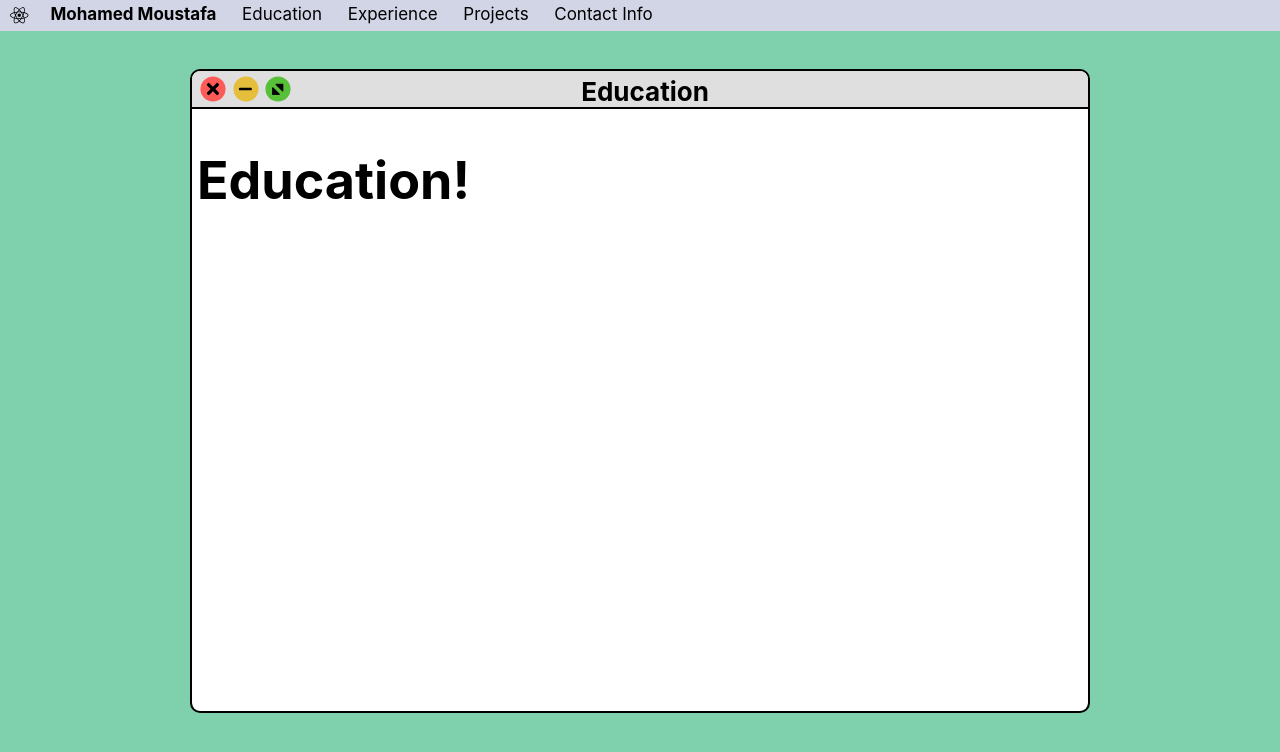
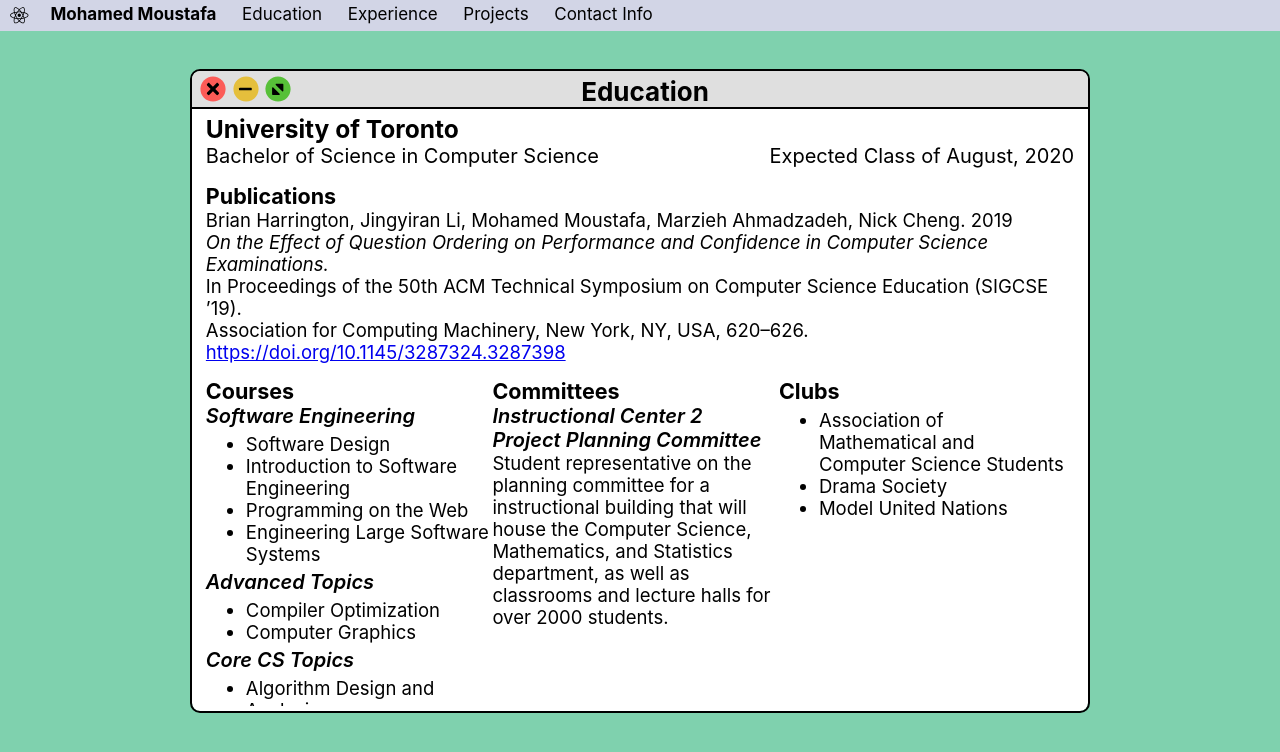
Before and after one commit to mohammadmoustafa/portfolio, a React (Create React App) app: page /education in a window 1280 px wide. Shown: the top 752 px of the page. Built offline with nearby package versions, Linux system fonts and the light colour scheme.

Commit message:
Added content for education section + publication component

```diff
--- a/src/App.js
+++ b/src/App.js
@@ -1,9 +1,8 @@
 import React from 'react';
-import logo from './logo.svg';
 import AppWindow from './components/AppWindow';
 import MenuBar from './components/MenuBar';
 
-import { Switch, Route, withRouter } from 'react-router-dom';
+import { withRouter } from 'react-router-dom';
 
 import './App.css';
 
--- a/src/components/AppWindow.js
+++ b/src/components/AppWindow.js
@@ -1,6 +1,5 @@
 import React, { Component } from 'react';
-import { FontAwesomeIcon } from '@fortawesome/react-fontawesome'
-import ReactTooltip from 'react-tooltip';
+import { FontAwesomeIcon } from '@fortawesome/react-fontawesome';
 
 import {
 	faMinus,
@@ -8,7 +7,7 @@
 	faCaretDown,
 	faCaretUp,
 	faCircle
-} from '@fortawesome/free-solid-svg-icons'
+} from '@fortawesome/free-solid-svg-icons';
 
 import { Switch, Route } from 'react-router-dom';
 
@@ -18,6 +17,7 @@
 import Education from './Education';
 import Projects from './Projects';
 import Contact from './Contact';
+import Publication from './Publication';
 
 class TitleBar extends Component {
 
@@ -72,6 +72,7 @@
 
 	constructor(props) {
 		super(props);
+
 		this.state = {
 			class: "AppWindow",
 			visible: true,
@@ -90,7 +91,7 @@
 	}
 
 	maximize = () => {
-		if (this.state.class == "AppWindow") {
+		if (this.state.class === "AppWindow") {
 			this.setState({ class: "AppWindow-max" });
 		} else {
 			this.setState({ class: "AppWindow" });
@@ -115,7 +116,61 @@
 								</Route>
 								<Route path="/experience" component={ ExperienceSection } />
 								<Route path="/education">
-									<Education school="University of Toronto" gradYear="2020" program="Computer Science" />
+
+									<Education school="University of Toronto"
+														 degree="Bachelor of Science"
+														 gradMonth={7}
+														 gradYear="2020"
+														 program="Computer Science">
+															 <div className="column" id="publications">
+																 <div className="heading bold">Publications</div>
+																	<Publication authors={['Brian Harrington', 'Jingyiran Li', 'Mohamed Moustafa', 'Marzieh Ahmadzadeh', 'Nick Cheng']}
+																							 title="On the Effect of Question Ordering on Performance and Confidence in Computer Science Examinations."
+																							 year="2019"
+																							 publication="In Proceedings of the 50th ACM Technical Symposium on Computer Science Education (SIGCSE ’19)."
+																							 publisher="Association for Computing Machinery, New York, NY, USA, 620–626."
+																							 url="https://doi.org/10.1145/3287324.3287398" />
+																</div>
+															 <div className="row">
+																<div className="column" id="courses">
+																	<div className="heading bold">Courses</div>
+																	<div className="heading-2 semi-bold italic">Software Engineering</div>
+																	<ul className="text">
+																		<li>Software Design</li>
+																		<li>Introduction to Software Engineering</li>
+																		<li>Programming on the Web</li>
+																		<li>Engineering Large Software Systems</li>
+																	</ul>
+																	<div className="heading-2 semi-bold italic">Advanced Topics</div>
+																	<ul className="text">
+																		<li>Compiler Optimization</li>
+																		<li>Computer Graphics</li>
+																	</ul>
+																	<div className="heading-2 semi-bold italic">Core CS Topics</div>
+																	<ul className="text">
+																		<li>Algorithm Design and Analysis</li>
+																		<li>Operating Systems</li>
+																		<li>Introduction to Databases</li>
+																		<li>Design and Analysis of Data Structures</li>
+																	</ul>
+																</div>
+																 <div className="column" id="committees">
+																	<div className="heading bold">Committees</div>
+																 	<div className="heading-2 semi-bold italic">Instructional Center 2<br />Project Planning Committee</div>
+																	<div className="text">Student representative on the planning committee for a instructional
+																	building that will house the Computer Science, Mathematics, and Statistics department, as well as
+																	classrooms and lecture halls for over 2000 students.</div>
+																 </div>
+																 <div className="column" id="clubs">
+																 <div className="heading bold">Clubs</div>
+																 <ul>
+																 	<li className="text">Association of Mathematical and Computer Science Students</li>
+																	<li className="text">Drama Society</li>
+																	<li className="text">Model United Nations</li>
+																</ul>
+																 </div>
+															 </div>
+									</Education>
 								</Route>
 								<Route path="/projects" component={ Projects } />
 								<Route path="/contact" component={ Contact } />
--- a/src/components/Contact.js
+++ b/src/components/Contact.js
@@ -1,5 +1,4 @@
 import React from 'react';
-import Experience from './Experience';
 import '../style/Experience.css';
 
 class Contact extends React.Component {
--- a/src/components/Education.js
+++ b/src/components/Education.js
@@ -10,18 +10,31 @@
 			school: props.school,
 			program: props.program,
 			gradYear: props.gradYear,
+			gradMonth: props.gradMonth,
+			degree: props.degree,
 		};
 	}
 
 	render() {
+		const months = ['January', 'February', 'March', 'April', 'May', 'June',
+										'July', 'August', 'September', 'October', 'November', 'December'];
 		return (
 			<div className="ExperienceSection">
 				{ this.state.visible &&
 				<React.Fragment>
-					<h1>Education!</h1>
-		        </React.Fragment>
+					<div className="Education">
+						<div className="school">{this.state.school}</div>
+						<div className="info">
+							<div className="degree">{this.state.degree} in {this.state.program}</div>
+							<div className="grad">
+								{ (new Date().getMonth() < this.state.gradMonth) && 'Expected' } Class of {months[this.state.gradMonth]}, {this.state.gradYear}
+							</div>
+						</div>
+						<div className="extra">{this.props.children}</div>
+					</div>
+		    </React.Fragment>
 		    }
-	        </div>
+	    </div>
 		);
 	}
 }
--- a/src/components/Experience.js
+++ b/src/components/Experience.js
@@ -12,12 +12,6 @@
 			start: props.start,
 			end: props.end,
 		}
-		this.handleClick = this.handleClick.bind(this);
-	}
-
-	handleClick(e) {
-		e.preventDefault();
-		alert(`You clicked me [${this.state.title}]!`);
 	}
 
 	render() {
@@ -28,7 +22,7 @@
 						<div className="location">{this.state.location}</div>
 					</div>
 					<div className="info">
-						<div className="title" onClick={this.handleClick}>{this.state.title}</div>
+						<div className="title">{this.state.title}</div>
 						<div className="date">{this.state.start} &mdash; {this.state.end}</div>
 					</div>
 					<div className="desc">{this.props.children}</div>
--- a/src/components/MenuBar.js
+++ b/src/components/MenuBar.js
@@ -1,12 +1,8 @@
-import React, { useContext } from 'react';
+import React from 'react';
 import { FontAwesomeIcon } from '@fortawesome/react-fontawesome';
 import { faReact } from '@fortawesome/free-brands-svg-icons';
 import ReactTooltip from 'react-tooltip';
-import {
-	Link,
-	BrowserRouter as Router,
-	useRouteMatch,
-} from 'react-router-dom';
+import { Link } from 'react-router-dom';
 
 import '../style/MenuBar.css';
 
--- a/src/components/Projects.js
+++ b/src/components/Projects.js
@@ -1,5 +1,4 @@
 import React from 'react';
-import Experience from './Experience';
 import '../style/Experience.css';
 
 class Projects extends React.Component {
--- /dev/null
+++ b/src/components/Publication.js
@@ -0,0 +1,31 @@
+import React from 'react';
+import '../style/Experience.css';
+
+class Experience extends React.Component {
+
+	constructor(props) {
+		super(props);
+		this.state = {
+			authors: props.authors,
+      title: props.title,
+      year: props.year,
+      publication: props.publication,
+      publisher: props.publisher,
+			url: props.url,
+		}
+	}
+
+	render() {
+		return (
+				<div className="Publication text">
+          <div className="authors">{this.state.authors.join(', ')}. {this.state.year}</div>
+					<div className="title italic">{this.state.title}</div>
+          <div className="publication">{this.state.publication}</div>
+          <div className="publisher">{this.state.publisher}</div>
+          <div className="url"><a href={this.state.url}>{this.state.url}</a></div>
+				</div>
+			);
+	}
+}
+
+export default Experience;
--- a/src/index.js
+++ b/src/index.js
@@ -2,7 +2,6 @@
 import ReactDOM from 'react-dom';
 import './index.css';
 import App from './App';
-import Education from './components/Education';
 import * as serviceWorker from './serviceWorker';
 
 import { BrowserRouter } from 'react-router-dom';
--- a/src/style/Education.css
+++ b/src/style/Education.css
@@ -1,19 +1,67 @@
 .Education {
 	display: flex;
+	flex-flow: column;
+	width: 98%;
+	align-self: center;
 }
 
-.Education .school {
+.school {
+	display: flex;
+	justify-content: space-between;
+	font-weight: bold;
+	font-size: calc(14px + (28 - 14) * ((100vw - 300px) / (1600 - 300)));
 }
 
-.Education .info {
+.Education  .info {
+	display: flex;
+	justify-content: space-between;
+	font-size: calc(14px + (22 - 14) * ((100vw - 300px) / (1600 - 300)));
+}
+
+.row {
+	display: flex;
+	width: 100%;
+}
+
+.column {
 	display: flex;
 	flex-flow: column;
 }
 
-.Education .info .program {
-
+#courses, #committees, #clubs {
+	width: 33%;
 }
 
-.Education .info .gradYear {
+.column ul {
+	margin-top: 5px;
+	margin-bottom: 5px;
+}
 
+.heading {
+	font-size: calc(14px + (24 - 14) * ((100vw - 300px) / (1600 - 300)));
+	margin-top: 15px;
 }
+
+.heading-2 {
+	font-size: calc(14px + (22 - 14) * ((100vw - 300px) / (1600 - 300)));
+}
+
+.heading-3 {
+	font-size: calc(14px + (20 - 14) * ((100vw - 300px) / (1600 - 300)));
+}
+
+.text {
+	font-size: calc(14px + (20 - 14) * ((100vw - 300px) / (1600 - 300)));
+}
+
+.italic {
+	font-style: italic;
+}
+
+.bold {
+	font-weight: bold;
+}
+
+.semi-bold {
+	font-weight: 600;
+}
--- a/src/style/Experience.css
+++ b/src/style/Experience.css
@@ -13,13 +13,13 @@
 }
 
 .Experience .desc {
-	font-size: 20px;
+	font-size: calc(14px + (20 - 14) * ((100vw - 300px) / (1600 - 300)));
 }
 
 .Experience  .info {
 	display: flex;
 	justify-content: space-between;
-	font-size: calc(6px + 2vmin);
+	font-size: calc(14px + (22 - 14) * ((100vw - 300px) / (1600 - 300)));
 }
 
 .Experience .info .title {
@@ -29,7 +29,7 @@
 .Experience .company {
 	display: flex;
 	justify-content: space-between;
-	font-size: calc(10px + 2vmin);
+	font-size: calc(14px + (28 - 14) * ((100vw - 300px) / (1600 - 300)));
 }
 
 .Experience .company .name {
@@ -37,7 +37,7 @@
 }
 
 .Experience .company .location {
-	font-size: calc(6px + 2vmin);
+	font-size: calc(14px + (22 - 14) * ((100vw - 300px) / (1600 - 300)));
 }
 
 .Experience .info .title {
```
